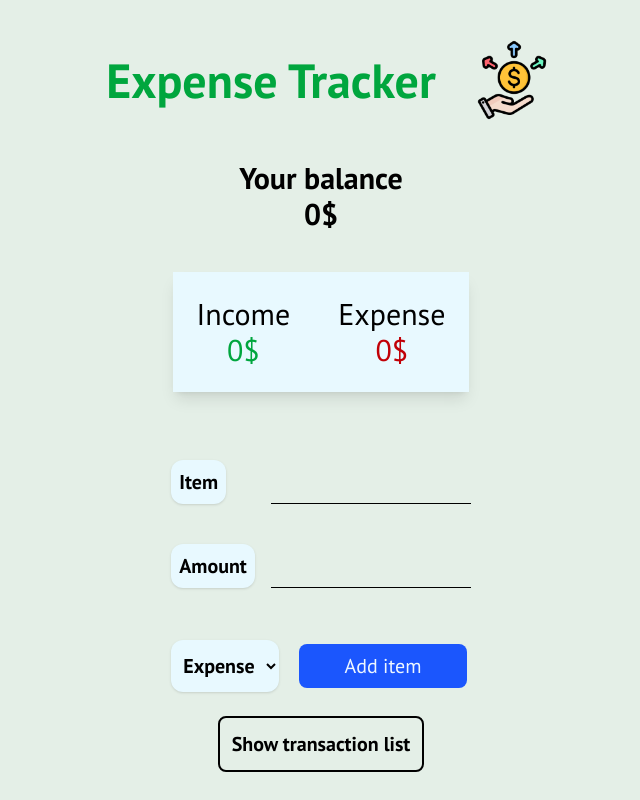
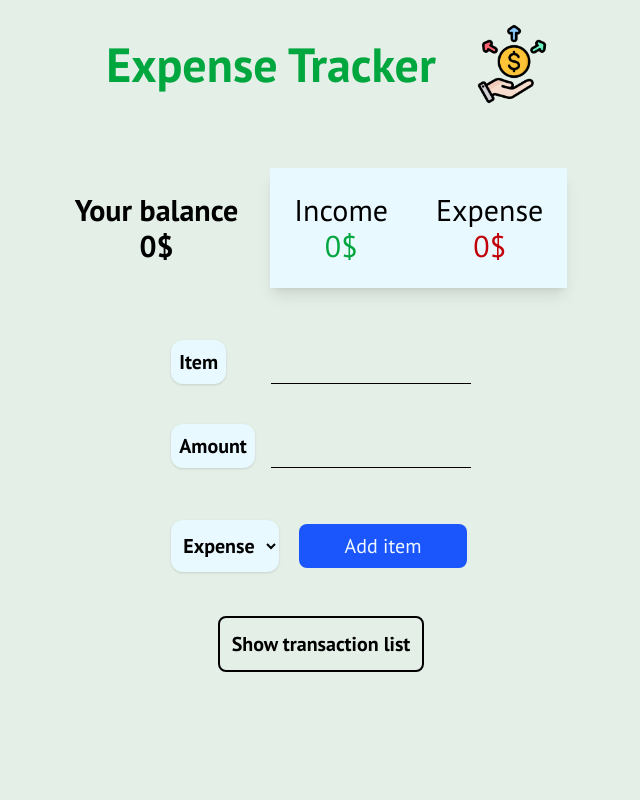
Before and after one commit to zineeddinehazi/expense-tracker, a React (Vite) app: page / in a window 1280 px wide. Shown: the whole page, without its empty margins (319-959 px from the left). Built offline with nearby package versions, Linux system fonts and the light colour scheme.

Commit message:
fix list buttons

```diff
--- a/src/App.jsx
+++ b/src/App.jsx
@@ -21,7 +21,7 @@ export default function App() {
       <Stats items={items} />
       <Form setItems={setItems} />
       <button
-        className="absolute bottom-7 mt-8 rounded-lg border-2 p-3 text-center text-xl font-bold hover:bg-gray-300"
+        className="mt-4 mb-6 rounded-lg border-2 p-3 text-center text-xl font-bold hover:bg-gray-300"
         onClick={() => setShowList((showList) => !showList)}
       >
         Show transaction list
--- a/src/components/List.jsx
+++ b/src/components/List.jsx
@@ -9,18 +9,16 @@ export default function List({ items, setItems, setShowList }) {
     <div className="flex flex-col items-center justify-center">
       <h1 className="mt-10 mb-5 text-center text-4xl">Transactions</h1>
       {items.length === 0 ? (
-        <h1 className="mt-5">Transaction list is empty!</h1>
+        <h1 className="mt-3">Transaction list is empty!</h1>
       ) : (
-        <div
-          className={`${items.length > 6 ? "grid grid-cols-2" : "flex flex-col"} m-8 gap-6`}
-        >
+        <div className={"m-5 grid grid-cols-2 gap-6"}>
           {items.map((item) => (
             <Item item={item} key={item.id} handleRemove={handleRemove} />
           ))}
         </div>
       )}
       <button
-        className="absolute bottom-7 mt-8 rounded-lg border-2 p-3 text-center text-xl font-bold hover:bg-gray-300"
+        className="mt-4 mb-6 rounded-lg border-2 p-3 text-center text-xl font-bold hover:bg-gray-300"
         onClick={() => setShowList((showList) => !showList)}
       >
         Return to home page
--- a/src/components/Stats.jsx
+++ b/src/components/Stats.jsx
@@ -11,9 +11,12 @@ export default function Stats({ items }) {
       : (accIn = accIn + +element.amount);
   });
   return (
-    <div className="mb-10 flex flex-col items-center text-3xl">
-      <h1 className="font-bold">Your balance</h1>
-      <h1 className="font-bold">{accT}$</h1>
+    <div className="mb-6 flex items-center gap-8 text-3xl">
+      <div className="mt-10 flex flex-col items-center justify-center">
+        <h1 className="font-bold">Your balance</h1>
+        <h1 className="font-bold">{accT}$</h1>
+      </div>
+
       <div className="mt-10 flex gap-12 bg-[#E8F9FF] p-6 shadow-lg">
         <h1 className="text-center">
           Income <h1 className="text-green-600">{accIn}$</h1>
--- a/src/components/Title.jsx
+++ b/src/components/Title.jsx
@@ -1,6 +1,6 @@
 export default function Title() {
   return (
-    <div className="my-10 flex gap-5">
+    <div className="my-6 flex gap-5">
       <h1 className="p-4 text-center text-5xl font-bold text-green-600">
         Expense Tracker
       </h1>
```
